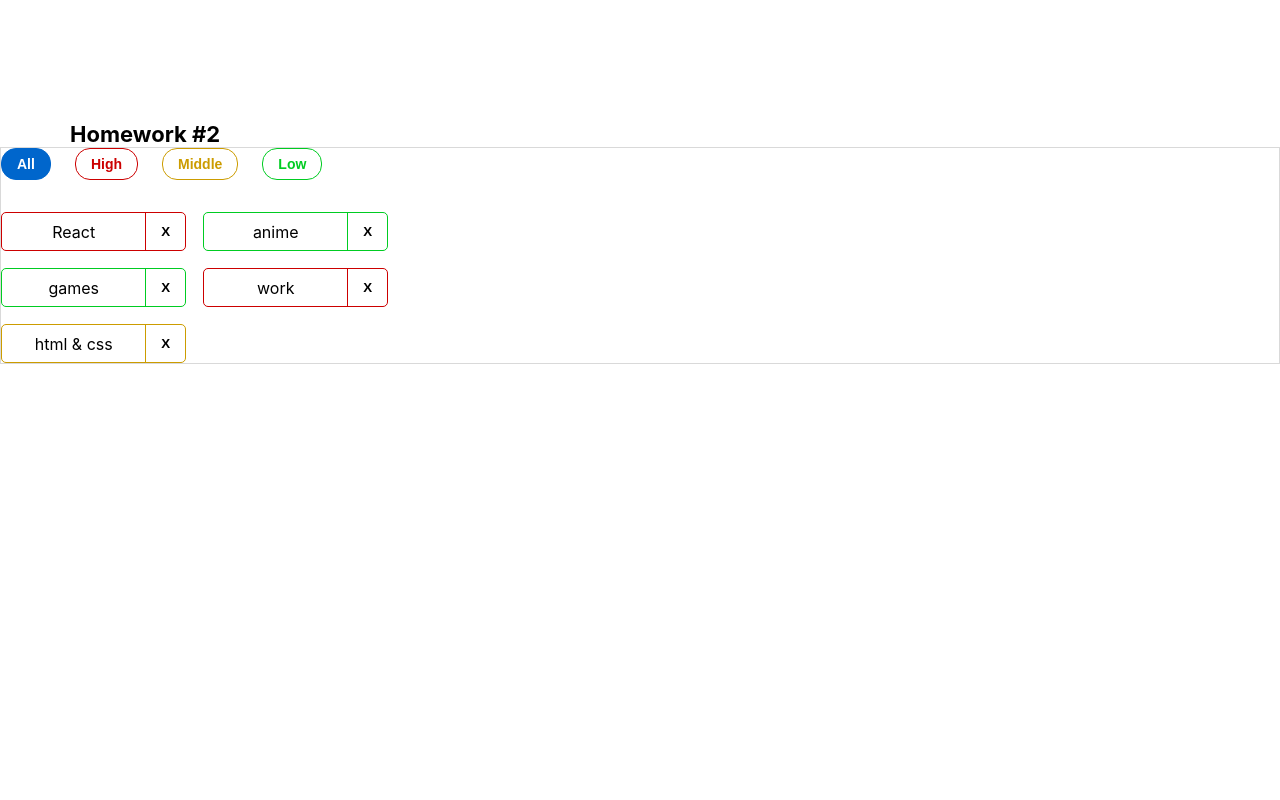
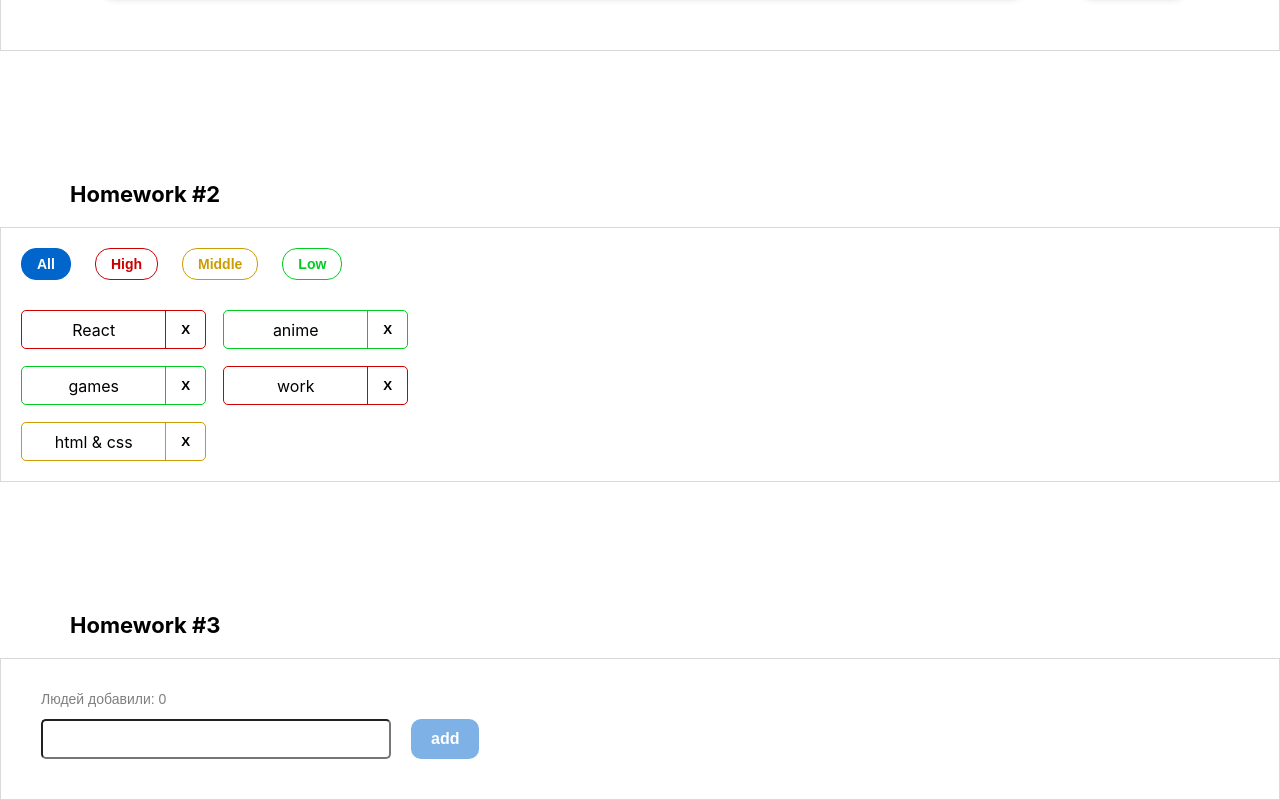
Before and after one commit to LuckyWeb39/petTasks, a React (Create React App) app: page / in a window 1280 px wide. Shown: the part 460-1260 px from the top of the page. Before the commit the page ends 824 px from the top, so only its background shows below. Built offline with nearby package versions, Linux system fonts and the light colour scheme.

Commit message:
create select input

```diff
--- a/src/s1-main/App.module.css
+++ b/src/s1-main/App.module.css
@@ -8,10 +8,12 @@
     display: flex;
     flex-direction: column;
     border: 1px solid #D9D9D9;
+    padding: 20px;
 }
 .hwTitle {
     font-size: 22px;
     font-weight: bold;
     margin-top: 130px;
     margin-left: 70px;
+    margin-bottom: 20px;
 }
--- a/src/s1-main/App.tsx
+++ b/src/s1-main/App.tsx
@@ -2,6 +2,7 @@ import React from 'react'
 import s from './App.module.css'
 import HW1 from '../s2-homeworks/hw01/HW1'
 import HW2 from "../s2-homeworks/hw02/HW2";
+import HW3 from "../s2-homeworks/hw03/HW3";
 
 function App() {
     return (
@@ -9,7 +10,7 @@ function App() {
             <HW1/>
             {/*раскомментировать по ходу выполнения*/}
             <HW2/>
-            {/*<HW3/>*/}
+            <HW3/>
             {/*<HW4/>*/}
 
             {/*при выполнении дз 5 и более - закомментировать здесь дз 1-4, так как они есть внутри дз 5*/}
--- a/src/s2-homeworks/hw02/affairs/Affairs.module.css
+++ b/src/s2-homeworks/hw02/affairs/Affairs.module.css
@@ -1,7 +1,7 @@
 .buttonContainer {
     display: flex;
     gap: 24px;
-    margin-bottom: 32px;
+    margin-bottom: 30px;
 }
 
 .all {
--- a/src/s2-homeworks/hw03/Greeting.module.css
+++ b/src/s2-homeworks/hw03/Greeting.module.css
@@ -1,35 +1,80 @@
 .greetingForm {
+    font-family: 'Montserrat', sans-serif;
+    font-size: 14px;
+    line-height: 20px;
+    padding: 10px 20px;
+    display: flex;
+    flex-direction: column;
+    justify-content: center;
 }
 
 .inputAndButtonContainer {
+    display: flex;
+    gap: 20px;
 }
 
 .error {
+    color: red;
+    font-size: 14px;
+    font-weight: 400;
 }
 
 .input {
+    border-radius: 5px;
+    padding: 10px;
+    height: 40px;
+    min-width: 350px;
+    font-size: 18px;
+    margin-bottom: 10px;
 }
 
 .input:focus {
 }
 
 .errorInput {
+    border-radius: 5px;
+    padding: 10px;
+    border: 2px solid red;
+    min-width: 350px;
+    margin-bottom: 10px;
 }
 
 .button {
+    height: 40px;
+    padding: 10px 20px;
+    border: none;
+    border-radius: 10px;
+    color: white;
+    background-color: #06c;
+    font-size: 16px;
+    font-weight: 600;
+    cursor: pointer;
+
 }
 
 .button:focus {
 }
 
 .button:active {
+    transform: scale(0.9);
 }
 
 .button:disabled {
+    cursor: not-allowed;
+    opacity: 0.5;
+    transform: none;
 }
 
 .text {
+    color: rgba(0, 0, 0, .5);
+    margin-bottom: 10px;
 }
 
 .greeting {
+    font-size: 18px;
+    font-weight: 500;
 }
+.lastUserName {
+    color: rgb(0, 142, 25);
+    font-weight: bold;
+}
--- a/src/s2-homeworks/hw03/Greeting.tsx
+++ b/src/s2-homeworks/hw03/Greeting.tsx
@@ -2,16 +2,17 @@ import React, {ChangeEvent, KeyboardEvent} from 'react'
 import s from './Greeting.module.css'
 
 type GreetingPropsType = {
-    name: any // need to fix any
-    setNameCallback: any // need to fix any
-    addUser: any // need to fix any
-    onBlur: any // need to fix any
-    onEnter: any // need to fix any
-    error: any // need to fix any
-    totalUsers: any // need to fix any
-    lastUserName?: any // need to fix any
+    name: string // need to fix any
+    setNameCallback: (e: ChangeEvent<HTMLInputElement>) => void// need to fix any
+    addUser: () => void // need to fix any
+    onBlur: () => void // need to fix any
+    onEnter: (e: KeyboardEvent<HTMLInputElement>) => void// need to fix any
+    error: string // need to fix any
+    totalUsers: number // need to fix any
+    lastUserName?: string // need to fix any
 }
-
+// * 9 - в файле Greeting.tsx дописать типизацию пропсов
+// * 10 - в файле Greeting.tsx вычислить inputClass в зависимости от наличия ошибки
 // презентационная компонента (для верстальщика)
 const Greeting: React.FC<GreetingPropsType> = (
     {
@@ -25,7 +26,7 @@ const Greeting: React.FC<GreetingPropsType> = (
         lastUserName,
     } // деструктуризация пропсов
 ) => {
-    const inputClass = s.errorInput // need to fix with (?:)
+    const inputClass = error ? s.errorInput : s.input// need to fix with (?:)
 
     return (
         <div id={'hw3-form'} className={s.greetingForm}>
@@ -61,9 +62,9 @@ const Greeting: React.FC<GreetingPropsType> = (
                 </button>
             </div>
 
-            {lastUserName && (
+            {lastUserName  && (
                 <div className={s.greeting}>
-                    Привет <span id={'hw3-last-user'}>{lastUserName}</span>!
+                    Привет <span className={s.lastUserName} id={'hw3-last-user'}>{lastUserName}</span>!
                 </div>
             )}
         </div>
--- a/src/s2-homeworks/hw03/GreetingContainer.tsx
+++ b/src/s2-homeworks/hw03/GreetingContainer.tsx
@@ -1,20 +1,47 @@
-import React, { ChangeEvent, KeyboardEvent, useState } from 'react'
+import React, {ChangeEvent, KeyboardEvent, useState} from 'react'
 import Greeting from './Greeting'
-import { UserType } from './HW3'
+import {UserType} from './HW3'
+import {keyboardKey} from "@testing-library/user-event";
+
+// * 4 - в файле GreetingContainer.tsx дописать типизацию пропсов✅
+// * 5 - в файле GreetingContainer.tsx указать нужные типы в useState с name и error✅
+// * 6 - в файле GreetingContainer.tsx дописать тип и логику функции setNameCallback
+// * 7 - в файле GreetingContainer.tsx дописать логику функций pureAddUser, pureOnBlur, pureOnEnter и проверить их тестами
+// * 8 - в файле GreetingContainer.tsx вычислить количество добавленных и имя последнего (totalUsers, lastUserName)
 
 type GreetingContainerPropsType = {
-    users: any // need to fix any
-    addUserCallback: any // need to fix any
+    users: UserType[] // need to fix any
+    addUserCallback: (name: string) => void // need to fix any
 }
 
-export const pureAddUser = (name: any, setError: any, setName: any, addUserCallback: any) => {
+export const pureAddUser = (name: string,
+                            setError: (error: string) => void,
+                            setName: (name: string) => void,
+                            addUserCallback: (name: string) => void
+) => {
+    if (!name.trim()) {
+        setError('Ошибка! Введите имя!')
+
+    } else {
+        addUserCallback(name)
+        setError('')
+        setName('')
+
+    }
     // если имя пустое - показать ошибку, иначе - добавить юзера и очистить инпут
 }
 
-export const pureOnBlur = (name: any, setError: any) => { // если имя пустое - показать ошибку
+export const pureOnBlur = (name: string, setError: (error: string) => void) => { // если имя пустое - показать ошибку
+    if (!name.trim()) {
+        setError('Ошибка! Введите имя!')
+    }
+
 }
 
-export const pureOnEnter = (e: any, addUser: any) => { // если нажата кнопка Enter - добавить
+export const pureOnEnter = (e: KeyboardEvent<HTMLInputElement>, addUser: ()=>void) => { // если нажата кнопка Enter - добавить
+    if (e.key === 'Enter') {
+        addUser()
+    }
 }
 
 // более простой и понятный для новичков
@@ -22,16 +49,15 @@ export const pureOnEnter = (e: any, addUser: any) => { // если нажата
 
 // более современный и удобный для про :)
 const GreetingContainer: React.FC<GreetingContainerPropsType> = ({
-    users,
-    addUserCallback,
-}) => {
+                                                                     users,
+                                                                     addUserCallback,
+                                                                 }) => {
     // деструктуризация пропсов
-    const [name, setName] = useState<any>('') // need to fix any
-    const [error, setError] = useState<any>('') // need to fix any
+    const [name, setName] = useState<string>('') // need to fix any
+    const [error, setError] = useState<string>('') // need to fix any
 
-    const setNameCallback = (e: any) => { // need to fix any
-        setName('some name') // need to fix
-
+    const setNameCallback = (e: ChangeEvent<HTMLInputElement>) => { // need to fix any
+        setName(e.currentTarget.value) // need to fix
         error && setError('')
     }
     const addUser = () => {
@@ -42,12 +68,12 @@ const GreetingContainer: React.FC<GreetingContainerPropsType> = ({
         pureOnBlur(name, setError)
     }
 
-    const onEnter = (e: any) => {
+    const onEnter = (e: KeyboardEvent<HTMLInputElement>) => {
         pureOnEnter(e, addUser)
     }
 
-    const totalUsers = 0 // need to fix
-    const lastUserName = 'some name' // need to fix
+    const totalUsers = users.length// need to fix
+    const lastUserName = !error && totalUsers > 0 ? users[totalUsers-1].name : ''// need to fix
 
     return (
         <Greeting
--- a/src/s2-homeworks/hw03/HW3.tsx
+++ b/src/s2-homeworks/hw03/HW3.tsx
@@ -1,12 +1,13 @@
-import React, { useState } from 'react'
+import React, {useState} from 'react'
 import { v1 } from 'uuid'
 import s2 from '../../s1-main/App.module.css'
 import GreetingContainer from './GreetingContainer'
+import user from "../hw08/User";
 
 /*
-* 1 - описать тип UserType
-* 2 - указать нужный тип в useState с users
-* 3 - дописать типы и логику функции pureAddUserCallback и проверить её тестами
+* 1 - описать тип UserType✅
+* 2 - указать нужный тип в useState с users✅
+* 3 - дописать типы и логику функции pureAddUserCallback и проверить её тестами✅
 * 4 - в файле GreetingContainer.tsx дописать типизацию пропсов
 * 5 - в файле GreetingContainer.tsx указать нужные типы в useState с name и error
 * 6 - в файле GreetingContainer.tsx дописать тип и логику функции setNameCallback
@@ -19,20 +20,25 @@ import GreetingContainer from './GreetingContainer'
 
 // types
 export type UserType = {
-    _id: any // need to fix any
-    name: any // need to fix any
+    _id: string // need to fix any
+    name: string // need to fix any
 }
+type SetUsersType = (users: UserType[]) => void
 
-export const pureAddUserCallback = (name: any, setUsers: any, users: any) => { // need to fix any
+export const pureAddUserCallback = (name: string,
+                                    setUsers: SetUsersType,
+                                    users:UserType[] ) => { // need to fix any
     const user = { // need to fix
+    _id: v1(),
+    name: name,
     }
     setUsers([...users, user])
 }
 
 const HW3 = () => {
-    const [users, setUsers] = useState<any>([]) // need to fix any
+    const [users, setUsers] = useState<UserType[]>([]) // need to fix any
 
-    const addUserCallback = (name: any) => { // need to fix any
+    const addUserCallback = (name: string) => { // need to fix any
         pureAddUserCallback(name, setUsers, users)
     }
 
```
